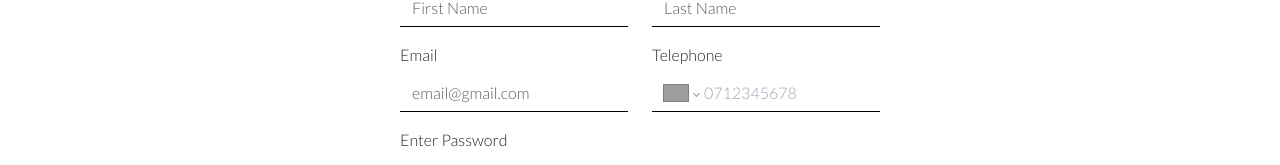
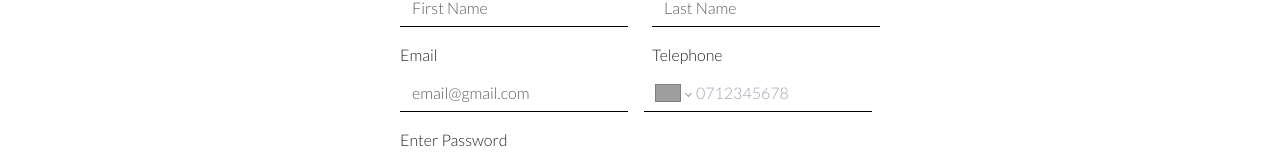
Before and after one commit to Osorabrian/AeroSkyMart, a React (Create React App) app: page /signup in a window 1280 px wide. Shown: the part 145-310 px from the top of the page. Built offline with nearby package versions, Linux system fonts and the light colour scheme; grey boxes are pictures that could not be loaded.

Commit message:
add more sign up methods

```diff
--- a/src/Components/Signup/SignUp.js
+++ b/src/Components/Signup/SignUp.js
@@ -36,7 +36,7 @@ export default function SignUp(){
 
                     <div className="col-6">
                             <label className="form-label">Telephone</label>
-                            <PhoneInput maxLength={'11'} type={'tel'} className='form-control' value={value} onChange={setValue} placeholder="0712345678" required defaultCountry="KE" id='phone-input'/>
+                            <PhoneInput maxLength={'11'} type={'tel'} className='form-control -ms-2' value={value} onChange={setValue} placeholder="0712345678" required defaultCountry="KE" id='phone-input'/>
                     </div>
                 </div>
 
```
